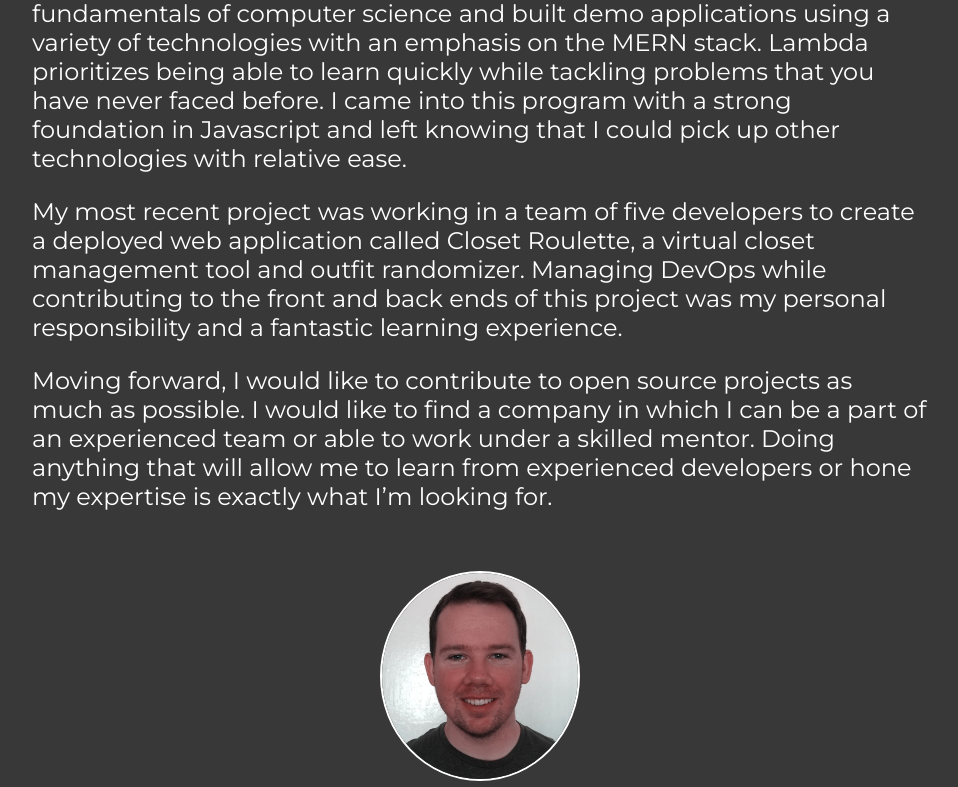
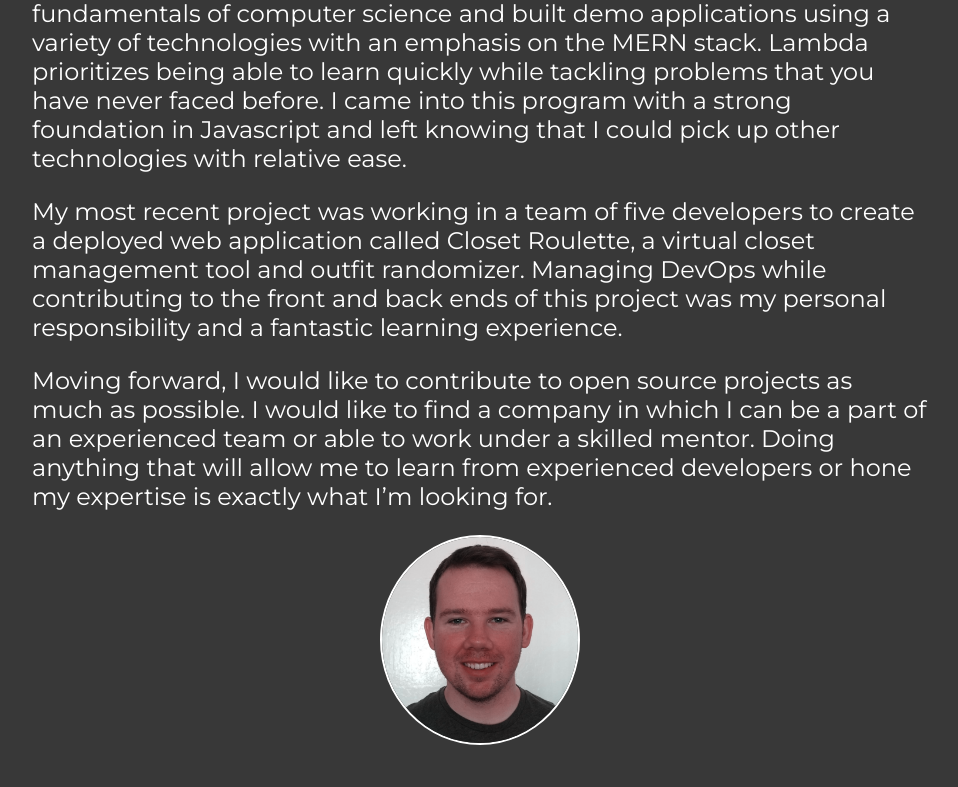
Before and after one commit to devbacon/Portfolio, a React (Create React App) app: page /about in a window 1280 px wide. Shown: the part 641-1428 px from the top of the page, without its empty margins (160-1118 px from the left). Built offline with nearby package versions, Linux system fonts and the light colour scheme.

Commit message:
About.css - updated styles to match new element order

```diff
--- a/src/About/About.css
+++ b/src/About/About.css
@@ -4,7 +4,7 @@
 }
 
 .about-image {
-  margin: 60px auto 0;
+  margin: 20px auto 40px;
 }
 
 .about-image img {
```
